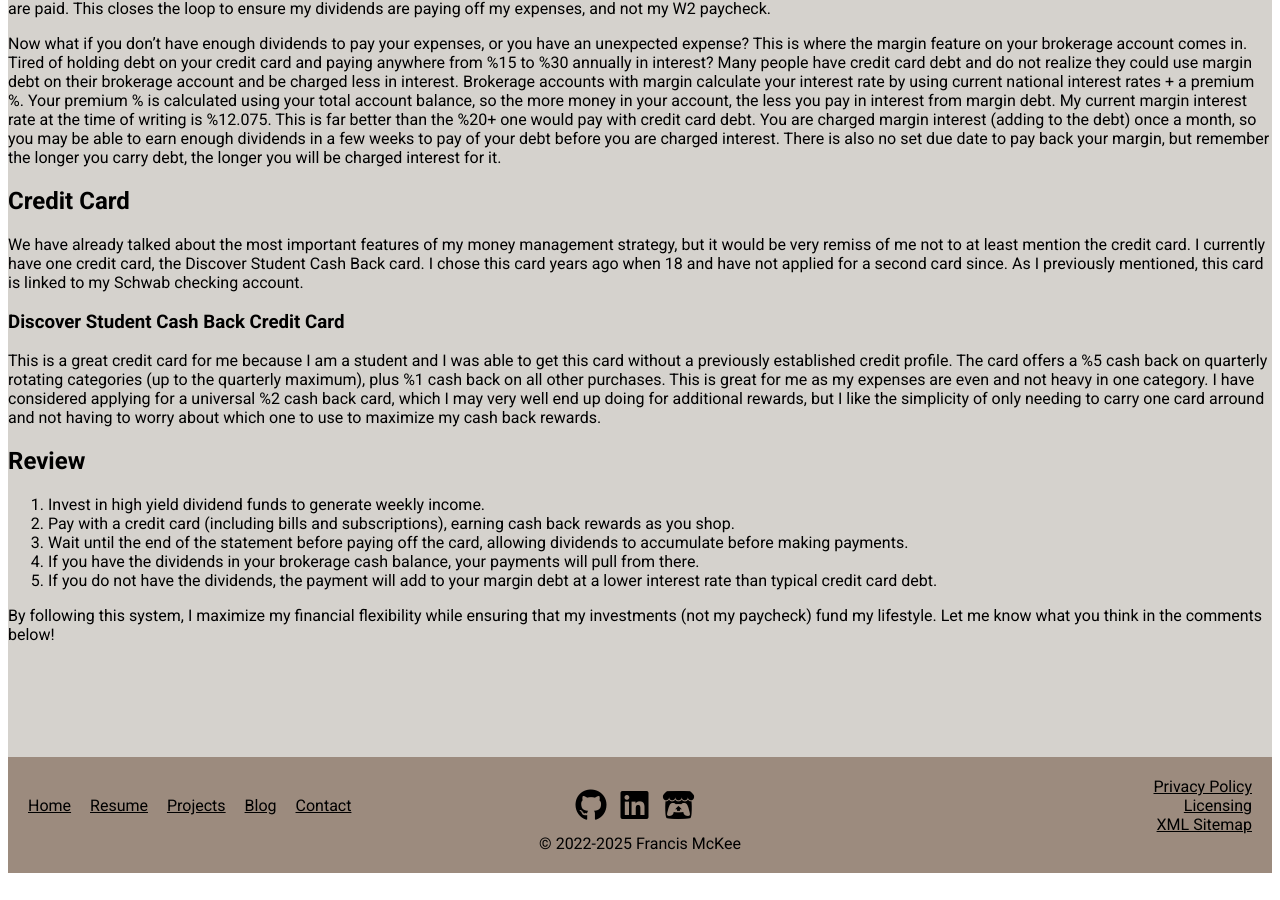
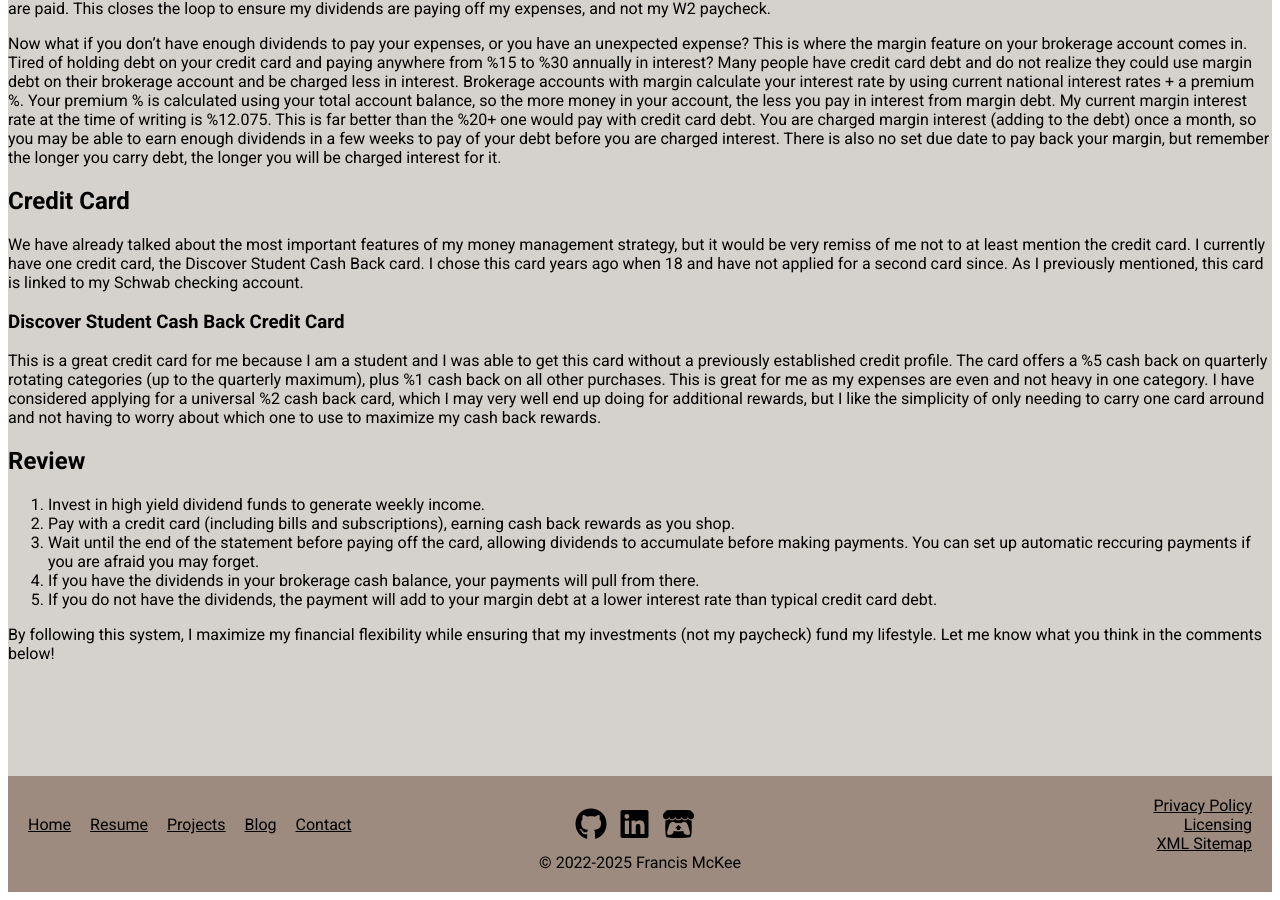
Before and after one commit to Francis-McKee/francis-mckee.github.io, a Jekyll site: the page built from _posts/2025-01-30-the-ultimate-money-management-strategy.md, in a window 1280 px wide and 900 px high, scrolled down 1197 px. Built offline with Jekyll 4.4.1, drawn with Linux system fonts in a browser that asks for light colours; nearby versions of some CDN libraries; comment, search, counter and statistics services are not loaded.

Commit message:
edited blog post 2025-01-30

```diff
--- a/_posts/2025-01-30-the-ultimate-money-management-strategy.md
+++ b/_posts/2025-01-30-the-ultimate-money-management-strategy.md
@@ -41,7 +41,7 @@
 ## Review
 1. Invest in high yield dividend funds to generate weekly income.
 2. Pay with a credit card (including bills and subscriptions), earning cash back rewards as you shop.
-3. Wait until the end of the statement before paying off the card, allowing dividends to accumulate before making payments.
+3. Wait until the end of the statement before paying off the card, allowing dividends to accumulate before making payments. You can set up automatic reccuring payments if you are afraid you may forget.
 4. If you have the dividends in your brokerage cash balance, your payments will pull from there.
 5. If you do not have the dividends, the payment will add to your margin debt at a lower interest rate than typical credit card debt.
 
```
Also changed, not shown: 1 other file.
